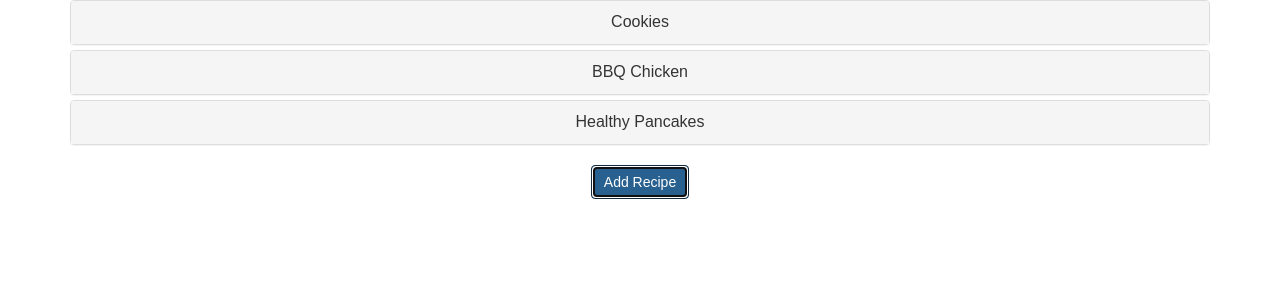
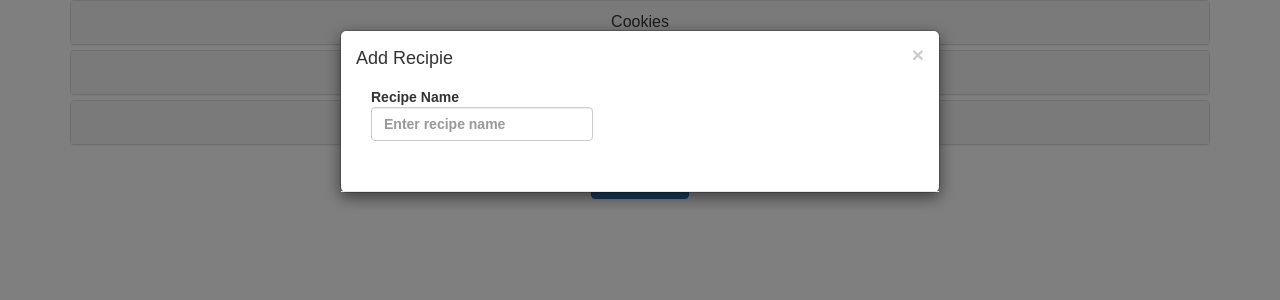
Before and after one commit to cdt-eth/Recipe-Box, a React (Create React App) app: page / in a window 1280 px wide. Both pictures are taken after a click on the button "Add Recipe". Shown: the top 300 px of the page. Built offline with nearby package versions, Linux system fonts and the light colour scheme.

Commit message:
modal pops up, closes, and a name can be entered

```diff
--- a/src/App.js
+++ b/src/App.js
@@ -8,24 +8,49 @@ class App extends Component {
       { recipeName: 'Cookies', ingredients: ['chocolate chips', 'flour', 'eggs'] },
       { recipeName: 'BBQ Chicken', ingredients: ['chicken', 'bbq sauce', 'crockpot'] },
       { recipeName: 'Healthy Pancakes', ingredients: ['oats', 'egg whites', 'greek yogurt'] }
-    ]
+    ],
+    showAdd: false,
+    newestRecipe: { recipeName: '', ingredients: [] }
   };
 
-  //helper function
+  // _______________Helper Functions_______________
+
+  // Delete a Recipe
   deleteRecipe(index) {
     // take copy of state to not mutate original
     let recipes = this.state.recipes.slice();
-
     // delete out just the indexed instance
     recipes.splice(index, 1);
-
     // display new state
     this.setState({ recipes });
   }
 
+  // Update newestRecipe.recipename
+  updateNewRecipe(recipeName, ingredients) {
+    // take copy of state to not mutate original
+    this.setState({
+      newestRecipe: {
+        recipeName: recipeName,
+        ingredients: ingredients
+      }
+    });
+  }
+
+  // opens a popup
+  open = state => {
+    this.setState({ [state]: true });
+  };
+
+  // closes a popup
+  close = () => {
+    if (this.state.showAdd) {
+      this.setState({ showAdd: false });
+    }
+  };
+
   render() {
     // destructuring to maximize readability below
-    const { recipes } = this.state;
+    const { recipes, newestRecipe } = this.state;
     return (
       <div className="App container">
         <PanelGroup accordion>
@@ -52,8 +77,30 @@ class App extends Component {
           ))}
         </PanelGroup>
 
+        <Modal show={this.state.showAdd} onHide={this.close}>
+          <Modal.Header closeButton>
+            <Modal.Title>Add Recipie</Modal.Title>
+            <Modal.Body>
+              <FormGroup>
+                <ControlLabel>
+                  {' '}
+                  Recipe Name{' '}
+                  <FormControl
+                    type="text"
+                    value={this.state.newestRecipe.recipeName}
+                    placeholder="Enter recipe name"
+                    onChange={event => this.updateNewRecipe(event.target.value, newestRecipe.ingredients)}
+                  />
+                </ControlLabel>
+              </FormGroup>
+            </Modal.Body>
+          </Modal.Header>
+        </Modal>
+
         {/* add a recipe */}
-        <Button bsStyle="primary">Add Recipe</Button>
+        <Button bsStyle="primary" onClick={event => this.open('showAdd')}>
+          Add Recipe
+        </Button>
       </div>
     );
   }
```
